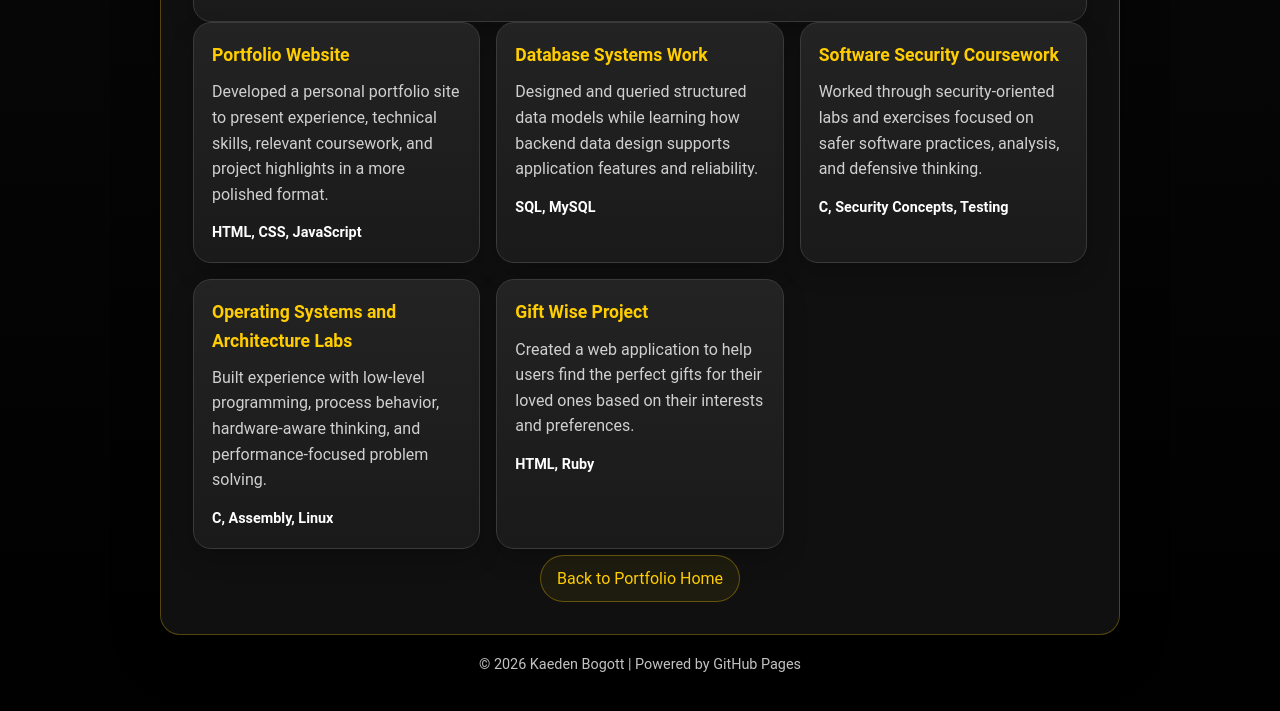
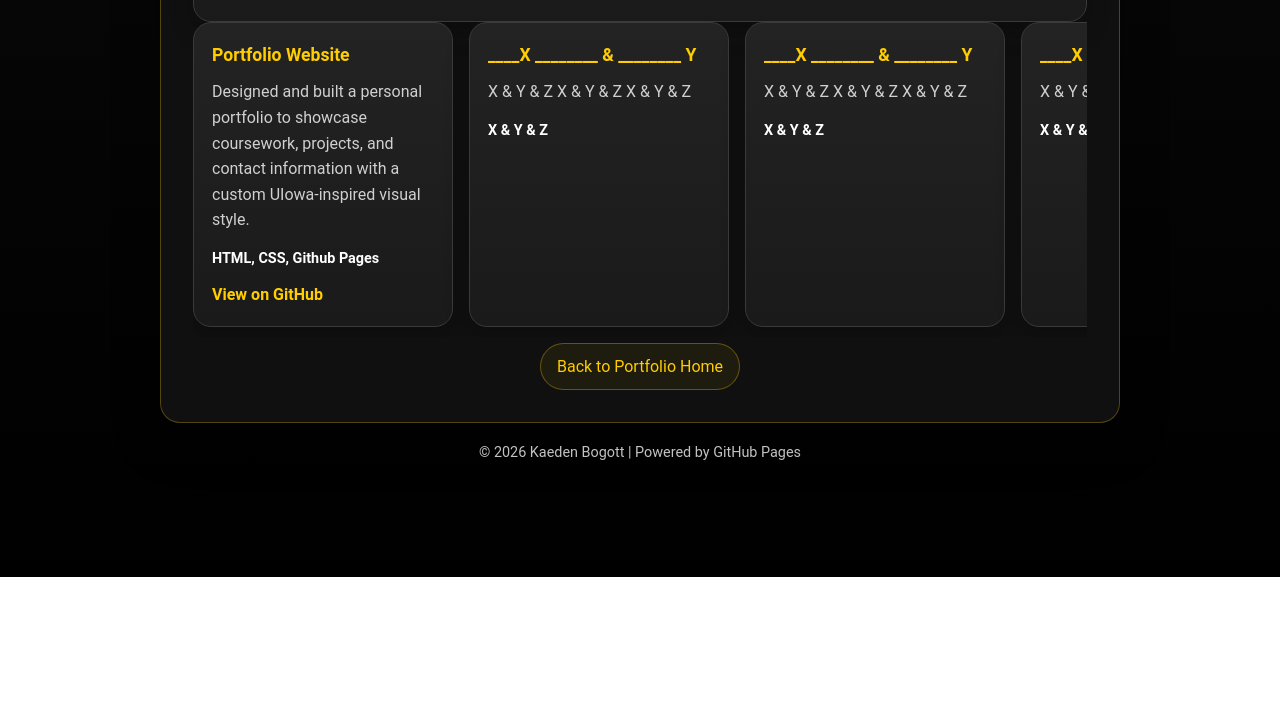
Before and after one commit to haydencg93/SeniorDesignLab3, a website: page kaeden/projects.html in a window 1280 px wide. Shown: the part 223-934 px from the top of the page. After the commit the page ends 800 px from the top, so only its background shows below. Drawn offline with Linux system fonts and the light colour scheme.

Commit message:
Update view on projects, slide horizontally now. Added more example projects, TODO: add actual projects

```diff
--- a/kaeden/projects.html
+++ b/kaeden/projects.html
@@ -14,37 +14,7 @@
                 <p class="page-subtitle">A snapshot of work shaped by coursework in software engineering, systems, databases, and security.</p>
             </header>
 
-            <main class="projects-page-grid">
-                <article class="project-card content-card">
-                    <p class="project-title">Portfolio Website</p>
-                    <p class="project-copy">Developed a personal portfolio site to present experience, technical skills, relevant coursework, and project highlights in a more polished format.</p>
-                    <p class="project-stack">HTML, CSS, JavaScript</p>
-                </article>
-
-                <article class="project-card content-card">
-                    <p class="project-title">Database Systems Work</p>
-                    <p class="project-copy">Designed and queried structured data models while learning how backend data design supports application features and reliability.</p>
-                    <p class="project-stack">SQL, MySQL</p>
-                </article>
-
-                <article class="project-card content-card">
-                    <p class="project-title">Software Security Coursework</p>
-                    <p class="project-copy">Worked through security-oriented labs and exercises focused on safer software practices, analysis, and defensive thinking.</p>
-                    <p class="project-stack">C, Security Concepts, Testing</p>
-                </article>
-
-                <article class="project-card content-card">
-                    <p class="project-title">Operating Systems and Architecture Labs</p>
-                    <p class="project-copy">Built experience with low-level programming, process behavior, hardware-aware thinking, and performance-focused problem solving.</p>
-                    <p class="project-stack">C, Assembly, Linux</p>
-                </article>
-
-                <article class ="project-card">
-                    <p class="project-title">Gift Wise Project</p>
-                    <p class="project-copy">Created a web application to help users find the perfect gifts for their loved ones based on their interests and preferences.</p>                            <p class="project-stack">HTML, Ruby</p>
-                </article>
-            </main>
-
+            <main id="all-projects" class="projects-page-grid"></main>
 
             <nav class="back-link-row">
                 <a href="index.html">Back to Portfolio Home</a>
@@ -55,5 +25,6 @@
             <p>&copy; 2026 Kaeden Bogott | Powered by GitHub Pages</p>
         </footer>
     </div>
+    <script src="static/scripts/scripts.js"></script>
 </body>
 </html>
--- a/kaeden/static/projects/projects.json
+++ b/kaeden/static/projects/projects.json
@@ -3,26 +3,44 @@
         {
             "title": "Portfolio Website",
             "description": "Designed and built a personal portfolio to showcase coursework, projects, and contact information with a custom UIowa-inspired visual style.",
-            "stack": "HTML, CSS, JavaScript",
-            "github": "https://github.com/keedn",
+            "stack": "HTML, CSS, Github Pages ",
+            "github": "https://github.com/haydencg93/SeniorDesignLab3",
             "featured": true
         },
         {
             "title": "____X ________ & ________ Y",
-            "description": "Applied concepts from operating systems, software security, and architecture classes to technical assignments and team-based lab work.",
-            "stack": "C, Linux, Debugging Tools",
+            "description": "X & Y & Z X & Y & Z X & Y & Z",
+            "stack": "X & Y & Z",
             "featured": true
         },
         {
             "title": "____X ________ & ________ Y",
-            "description": "Built projects around structured data, object-oriented design, and collaborative development practices using modern IDE and version control workflows.",
-            "stack": "Java, SQL, GitHub",
+            "description": "X & Y & Z X & Y & Z X & Y & Z",
+            "stack": "X & Y & Z",
+            "featured": true
+        },
+                {
+            "title": "____X ________ & ________ Y",
+            "description": "X & Y & Z X & Y & Z X & Y & Z",
+            "stack": "X & Y & Z",
+            "featured": true
+        },
+                {
+            "title": "____X ________ & ________ Y",
+            "description": "X & Y & Z X & Y & Z X & Y & Z",
+            "stack": "X & Y & Z",
+            "featured": true
+        },
+                {
+            "title": "____X ________ & ________ Y",
+            "description": "X & Y & Z X & Y & Z X & Y & Z",
+            "stack": "X & Y & Z",
             "featured": true
         },
         {
             "title": "Gift Wise Project",
             "description": "Created a web application to help users find the perfect gifts for their loved ones based on their interests and preferences.",
-            "stack": "HTML, Ruby, Agile Development, GitHub, User Stories.",
+            "stack": "HTML, Ruby, Agile Development, GitHub, Heroku Deployment",
             "github": "https://github.com/hjmjohnsonSELT2025/giftwiseproject-selt_2025_team_06",
             "featured": true
         }
--- a/kaeden/static/styles/styles.css
+++ b/kaeden/static/styles/styles.css
@@ -331,14 +331,39 @@ a:focus-visible {
 .project-grid,
 .projects-page-grid {
     display: grid;
-    grid-template-columns: repeat(auto-fit, minmax(220px, 1fr));
+    grid-auto-flow: column;
+    grid-auto-columns: minmax(260px, 320px);
     gap: 16px;
+    overflow-x: auto;
+    overflow-y: hidden;
+    padding-bottom: 10px;
+    scroll-snap-type: x proximity;
+    scrollbar-width: thin;
+    scrollbar-color: rgba(255, 205, 0, 0.45) rgba(255, 255, 255, 0.08);
+}
+
+.project-grid::-webkit-scrollbar,
+.projects-page-grid::-webkit-scrollbar {
+    height: 10px;
+}
+
+.project-grid::-webkit-scrollbar-track,
+.projects-page-grid::-webkit-scrollbar-track {
+    background: rgba(255, 255, 255, 0.08);
+    border-radius: 999px;
+}
+
+.project-grid::-webkit-scrollbar-thumb,
+.projects-page-grid::-webkit-scrollbar-thumb {
+    background: rgba(255, 205, 0, 0.45);
+    border-radius: 999px;
 }
 
 .project-card {
     padding: 18px;
     box-shadow: 0 10px 24px rgba(0, 0, 0, 0.2);
     transition: transform 0.2s ease, border-color 0.2s ease, box-shadow 0.2s ease;
+    scroll-snap-align: start;
 }
 
 .project-card:hover,
@@ -487,4 +512,16 @@ button:focus-visible {
     .info-grid {
         grid-template-columns: 1fr;
     }
+
+    .project-grid,
+    .projects-page-grid {
+        grid-auto-columns: minmax(240px, 85vw);
+    }
 }
+
+.inline-icon {
+    width: 1.2em;
+    height: 1.2em;
+    margin-left: 0.35rem;
+    vertical-align: text-bottom;
+}
```
Also changed, not shown: kaeden/index.html (+9 -8 lines).
